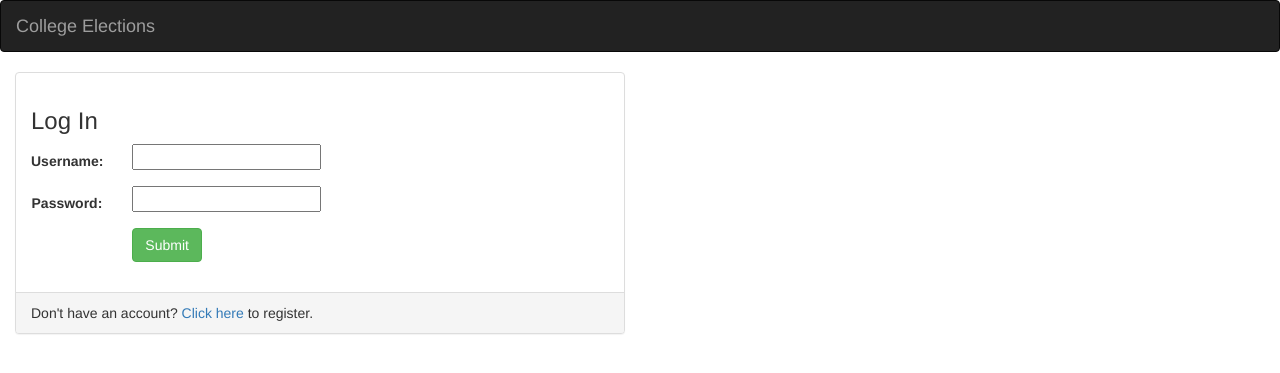
After one commit to mehnazyunus/election-system, a Django app: page /election/accounts/login/candidate in a window 1280 px wide. The commit adds this page. Shown: the top 373 px of the page. Run offline with Django 3.2, Linux system fonts and the light colour scheme; some libraries are stand-ins or nearby versions.

Commit message:
Candidate login added

```diff
--- a/election/templates/base.html
+++ b/election/templates/base.html
@@ -3,7 +3,7 @@
 <html lang="en">
 <head>
     <meta charset="UTF-8">
-    <title>Signup</title>
+    <title>{% block title %}{% endblock %}</title>
     <link rel="stylesheet" href="https://maxcdn.bootstrapcdn.com/bootstrap/3.3.7/css/bootstrap.min.css">
     <script src="https://ajax.googleapis.com/ajax/libs/jquery/3.3.1/jquery.min.js"></script>
     <script src="https://maxcdn.bootstrapcdn.com/bootstrap/3.3.7/js/bootstrap.min.js"></script>
@@ -15,15 +15,12 @@
             <div class="navbar-header">
                 <a class="navbar-brand" href="#">College Elections</a>
             </div>
-            <div>
-                <ul class="nav navbar-right">
-                    {% if user.is_authenticated %}
-                        <li>
-                        Signed in as {{ user.username }}
-                        </li>
-                    {% endif %}
-                </ul>
-            </div>
+            <ul class="nav navbar-nav navbar-right ">
+                {% if user.is_authenticated %}
+                    <li><a href="#">Signed in as {{ user.username }}</a></li>
+                {% endif %}
+            </ul>
+
         </div>
     </nav>
     {% block body %} {% endblock %}
--- /dev/null
+++ b/election/templates/candidate_login.html
@@ -0,0 +1,50 @@
+{% extends 'base.html' %}
+{% block title %}Log In{% endblock %}
+{% block login_active %}active{% endblock %}
+
+{% block body %}
+<div class="container-fluid">
+
+    <div class="row">
+        <div class="col-sm-12 col-md-6">
+            <div class="panel panel-default">
+                <div class="panel-body">
+                    <h3>Log In</h3>
+                    {% if error_message %}
+                        <p><strong>{{ error_message }}</strong></p>
+                    {% endif %}
+                    <form class="form-horizontal" role="form" action="{% url 'candidate_login'%}" method="post" enctype="multipart/form-data">
+                        {% csrf_token %}
+                        <div class="form-group">
+                            <label class="control-label col-sm-2" for="id_username">
+                                Username:
+                            </label>
+                            <div class="col-sm-10">
+                                <input id="id_username" maxlength="30" name="username" type="text">
+                            </div>
+                        </div>
+                        <div class="form-group">
+                            <label class="control-label col-sm-2" for="id_password">
+                                Password:
+                            </label>
+                            <div class="col-sm-10">
+                                <input id="id_password" maxlength="30" name="password" type="password">
+                            </div>
+                        </div>
+                        <div class="form-group">
+                            <div class="col-sm-offset-2 col-sm-10">
+                                <button type="submit" class="btn btn-success">Submit</button>
+                            </div>
+                        </div>
+                    </form>
+                </div>
+                <div class="panel-footer">
+                    Don't have an account? <a href="{% url 'candidate_signup' %}">Click here</a> to register.
+                </div>
+            </div>
+        </div>
+    </div>
+
+</div>
+
+{% endblock %}
--- a/election/templates/signup.html
+++ b/election/templates/signup.html
@@ -1,10 +1,12 @@
 {% extends 'base.html' %}
-
+{% block title %}Sign Up{% endblock %}
 {% block body %}
 
     <div class="container">
             <a href="{% url 'candidate_signup' %}" class="btn btn-lg btn-primary" role="button">Sign up as Candidate</a>
             <a href="{%  url 'voter_signup' %}" class="btn btn-lg btn-primary" role="button">Sign up as Voter</a>
+            <a href="{%  url 'candidate_login' %}" class="btn btn-lg btn-primary" role="button">Log in as Candidate</a>
+
     </div>
 
 {% endblock %}
--- a/election/urls.py
+++ b/election/urls.py
@@ -6,4 +6,5 @@ urlpatterns = [
     path('accounts/signup/', views.SignUpView.as_view(), name='signup'),
     path('accounts/signup/candidate/', views.CandidateSignUpView.as_view(), name='candidate_signup'),
     path('accounts/signup/voter/', views.VoterSignUpView.as_view(), name='voter_signup'),
+    path('accounts/login/candidate', views.login_user, name='candidate_login'),
 ]
--- a/election/views.py
+++ b/election/views.py
@@ -4,7 +4,7 @@ from django.views import generic
 from django.views.generic.edit import CreateView
 from .models import User, Candidate, Voter
 from .forms import CandidateSignUpForm, VoterSignUpForm
-from django.contrib.auth import login
+from django.contrib.auth import login, authenticate
 
 # Create your views here.
 
@@ -41,3 +41,20 @@ class VoterSignUpView(CreateView):
         user = form.save()
         login(self.request, user)
         return redirect('signup')
+
+
+def login_user(request):
+    if request.method == "POST":
+        username = request.POST['username']
+        password = request.POST['password']
+        user = authenticate(username=username, password=password)
+        if user is not None:
+            if user.is_active:
+                login(request, user)
+                # albums = Album.objects.filter(user=request.user)
+                return render(request, 'base.html')  # , {'albums': albums})
+            else:
+                return render(request, 'candidate_login.html', {'error_message': 'Your account has been disabled'})
+        else:
+            return render(request, 'candidate_login.html', {'error_message': 'Invalid login'})
+    return render(request, 'candidate_login.html')
```
